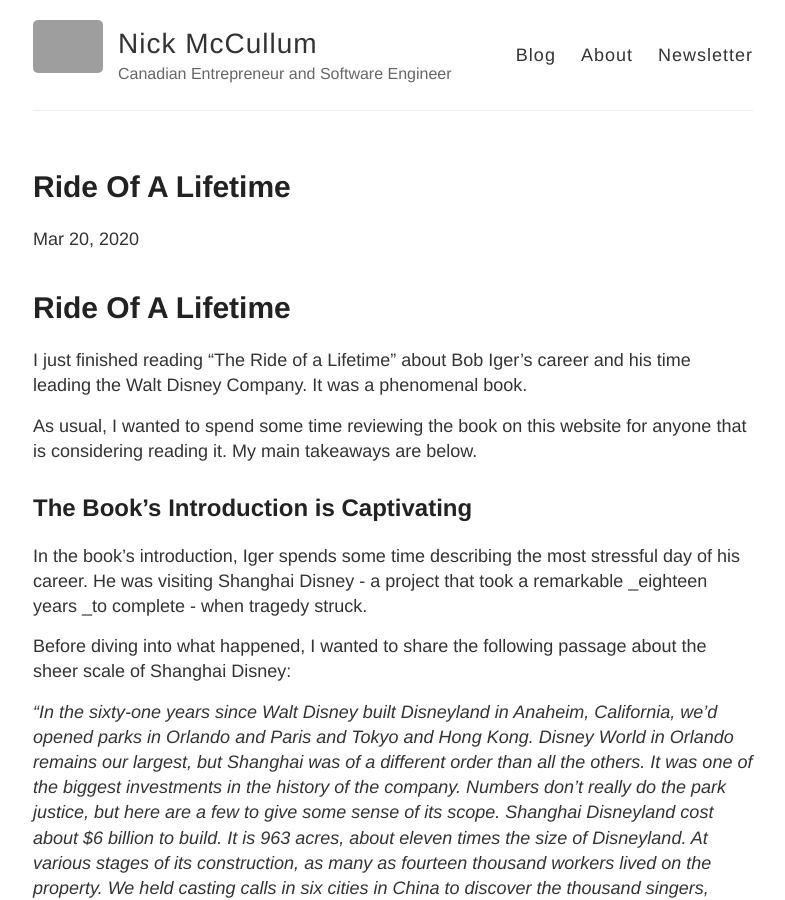
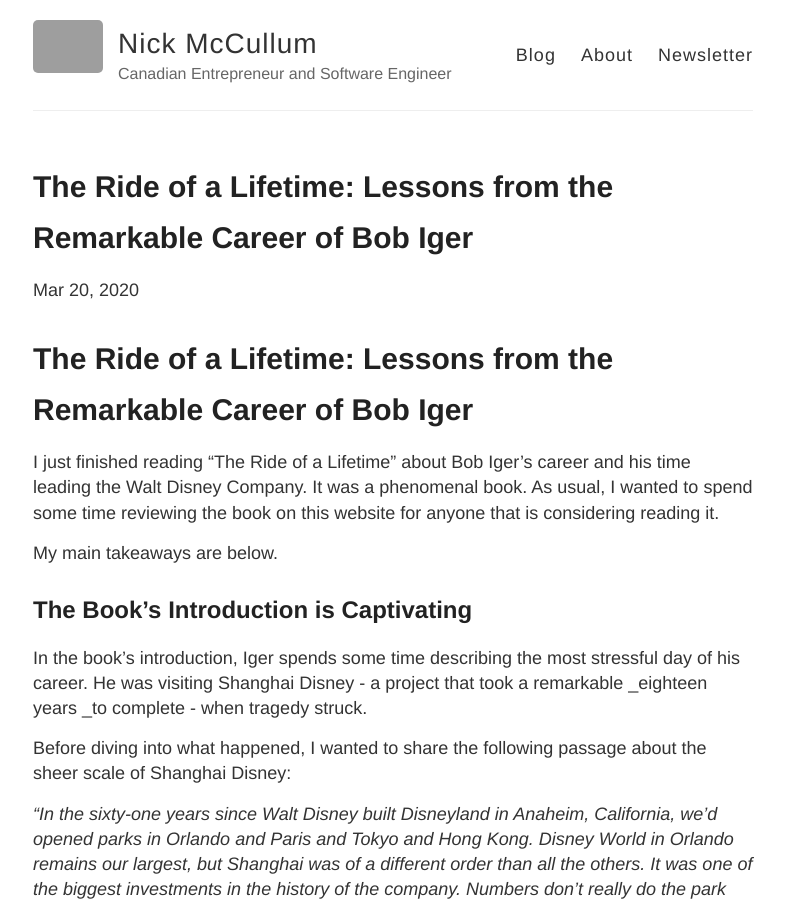
Before and after one commit to rosyberti/website, a Jekyll site: the page built from _posts/2020-03-20-ride-of-a-lifetime.md, in a window 1280 px wide and 900 px high. Shown: the whole window, without its empty margins (247-1032 px from the left). Built offline with Jekyll 4.4.1, drawn with Linux system fonts in a browser that asks for light colours; our own code applies the rules of GitHub Pages for plain Markdown files; grey boxes are pictures that could not be loaded.

Commit message:
added description block

```diff
--- a/_posts/2020-03-20-ride-of-a-lifetime.md
+++ b/_posts/2020-03-20-ride-of-a-lifetime.md
@@ -1,7 +1,14 @@
-I just finished reading "The Ride of a Lifetime" about Bob Iger's career and his time leading the Walt Disney Company. It was a phenomenal book.
+---
+title: 'The Ride of a Lifetime: Lessons from the Remarkable Career of Bob Iger'
+date: 2020-03-20
+author: Nick McCullum
+layout: post
+permalink: /ride-of-a-lifetime/
+---
 
-As usual, I wanted to spend some time reviewing the book on this website for anyone that is considering reading it. My main takeaways are below.
+I just finished reading "The Ride of a Lifetime" about Bob Iger's career and his time leading the Walt Disney Company. It was a phenomenal book. As usual, I wanted to spend some time reviewing the book on this website for anyone that is considering reading it.
 
+My main takeaways are below.
 
 ## **The Book's Introduction is Captivating**
 
```
